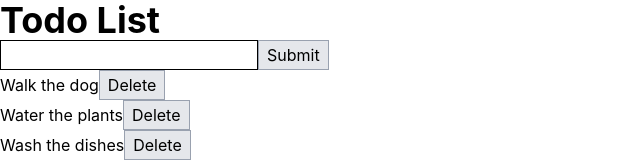
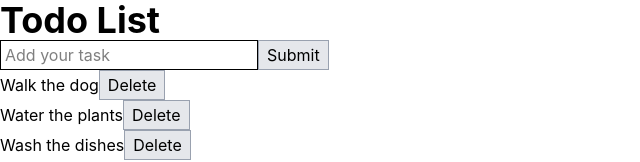
Before and after one commit to yiwenwangANU/playround_react, a React (Vite) app: page / in a window 1280 px wide. Shown: the top 162 px of the page, without its empty margins (0-640 px from the left). Built offline with nearby package versions, Linux system fonts and the light colour scheme.

Commit message:
add place holder

```diff
--- a/src/pages/TodoListPage/TodoListPage.tsx
+++ b/src/pages/TodoListPage/TodoListPage.tsx
@@ -19,6 +19,7 @@ const TodoListPage: FC = () => {
         className="border border-black px-1 py-0.5"
         value={input}
         onChange={(e) => setInput(e.target.value)}
+        placeholder="Add your task"
       />
       <button
         className="cursor-pointer border border-gray-400 bg-gray-200 px-2 py-0.5"
```
